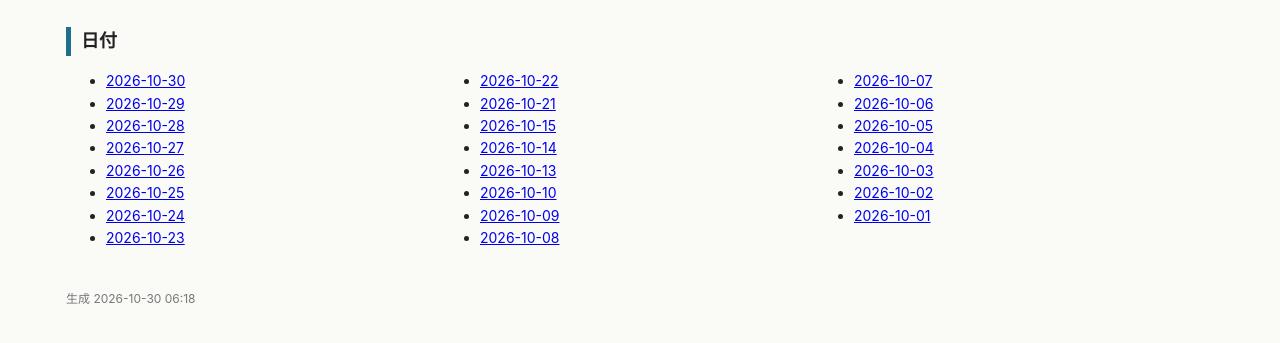
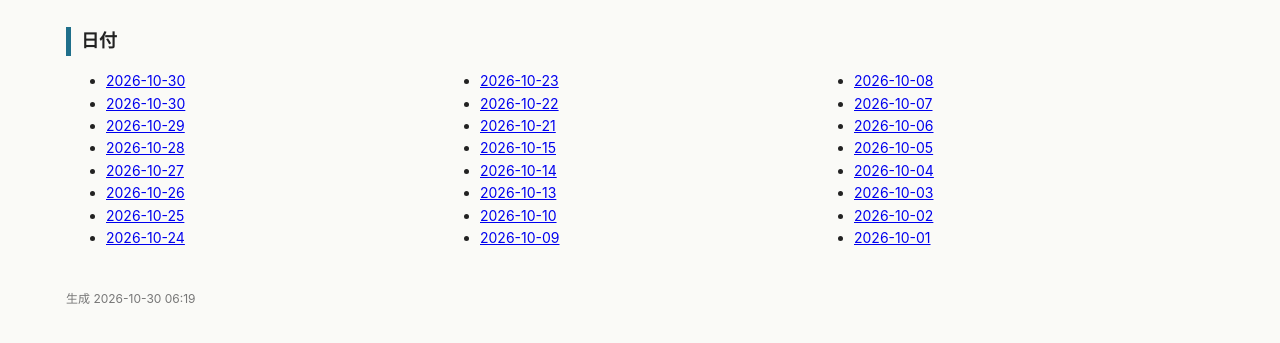
Before and after one commit to hayatorani63-eng/shorts-trend, a plain HTML site: page index.html in a window 1280 px wide. Shown: the part 143-486 px from the top of the page. Drawn offline with Linux system fonts and the light colour scheme.

Commit message:
日報 2026-10-30

```diff
--- a/index.html
+++ b/index.html
@@ -36,5 +36,5 @@ ul.days{columns:3;font-size:14px}@media(max-width:700px){ul.days{columns:1}table
 </style></head><body><div class="wrap">
 <header><h1>非属人ショート トレンド日報</h1><span class="meta">毎朝自動更新。最新: <a href="2026-10-30.html">2026-10-30</a></span></header>
 <p>YouTubeショートの4ジャンル（歴史／雑学／心理／都市伝説・事件）を毎朝同じ物差しで集め、「1日あたりの伸び」で今伸びている動画と、小さいチャンネルの当たりを並べたもの。Addnessゴール: <a href="https://www.addness.com/goals/4428f6a1-ceea-4af6-a91d-3e22e492216e">非属人ショートのトレンドを毎日自動で追う仕組みを作る</a></p>
-<h2>日付</h2><ul class="days"><li><a href="2026-10-30.html">2026-10-30</a></li><li><a href="2026-10-29.html">2026-10-29</a></li><li><a href="2026-10-28.html">2026-10-28</a></li><li><a href="2026-10-27.html">2026-10-27</a></li><li><a href="2026-10-26.html">2026-10-26</a></li><li><a href="2026-10-25.html">2026-10-25</a></li><li><a href="2026-10-24.html">2026-10-24</a></li><li><a href="2026-10-23.html">2026-10-23</a></li><li><a href="2026-10-22.html">2026-10-22</a></li><li><a href="2026-10-21.html">2026-10-21</a></li><li><a href="2026-10-15.html">2026-10-15</a></li><li><a href="2026-10-14.html">2026-10-14</a></li><li><a href="2026-10-13.html">2026-10-13</a></li><li><a href="2026-10-10.html">2026-10-10</a></li><li><a href="2026-10-09.html">2026-10-09</a></li><li><a href="2026-10-08.html">2026-10-08</a></li><li><a href="2026-10-07.html">2026-10-07</a></li><li><a href="2026-10-06.html">2026-10-06</a></li><li><a href="2026-10-05.html">2026-10-05</a></li><li><a href="2026-10-04.html">2026-10-04</a></li><li><a href="2026-10-03.html">2026-10-03</a></li><li><a href="2026-10-02.html">2026-10-02</a></li><li><a href="2026-10-01.html">2026-10-01</a></li></ul>
-<footer>生成 2026-10-30 06:18</footer></div></body></html>
+<h2>日付</h2><ul class="days"><li><a href="2026-10-30.html">2026-10-30</a></li><li><a href="2026-10-30.html">2026-10-30</a></li><li><a href="2026-10-29.html">2026-10-29</a></li><li><a href="2026-10-28.html">2026-10-28</a></li><li><a href="2026-10-27.html">2026-10-27</a></li><li><a href="2026-10-26.html">2026-10-26</a></li><li><a href="2026-10-25.html">2026-10-25</a></li><li><a href="2026-10-24.html">2026-10-24</a></li><li><a href="2026-10-23.html">2026-10-23</a></li><li><a href="2026-10-22.html">2026-10-22</a></li><li><a href="2026-10-21.html">2026-10-21</a></li><li><a href="2026-10-15.html">2026-10-15</a></li><li><a href="2026-10-14.html">2026-10-14</a></li><li><a href="2026-10-13.html">2026-10-13</a></li><li><a href="2026-10-10.html">2026-10-10</a></li><li><a href="2026-10-09.html">2026-10-09</a></li><li><a href="2026-10-08.html">2026-10-08</a></li><li><a href="2026-10-07.html">2026-10-07</a></li><li><a href="2026-10-06.html">2026-10-06</a></li><li><a href="2026-10-05.html">2026-10-05</a></li><li><a href="2026-10-04.html">2026-10-04</a></li><li><a href="2026-10-03.html">2026-10-03</a></li><li><a href="2026-10-02.html">2026-10-02</a></li><li><a href="2026-10-01.html">2026-10-01</a></li></ul>
+<footer>生成 2026-10-30 06:19</footer></div></body></html>
```
Also changed, not shown: 2026-10-30.html (+1 -1 lines).
